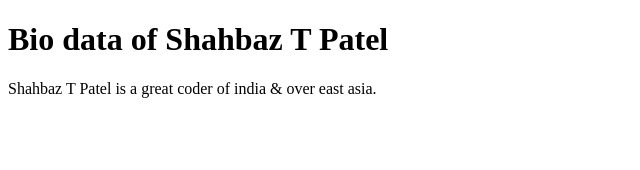
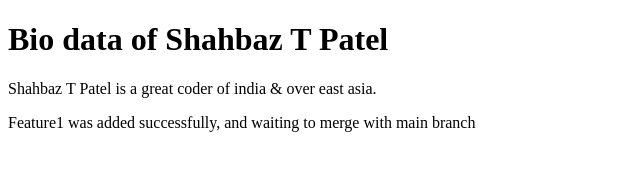
Before and after one commit to sbzpatel/SbzDemo, a plain HTML site: page index.html in a window 1280 px wide. Shown: the whole page, without its empty margins (0-640 px from the left). Drawn offline with Linux system fonts and the light colour scheme.

Commit message:
feature1 added

```diff
--- a/index.html
+++ b/index.html
@@ -8,5 +8,6 @@
 <body>
     <h1>Bio data of Shahbaz T Patel</h1>
     <p>Shahbaz T Patel is a great coder of india & over east asia.</p>
+    <p>Feature1 was added successfully, and waiting to merge with main branch</p>
 </body>
 </html>
```
